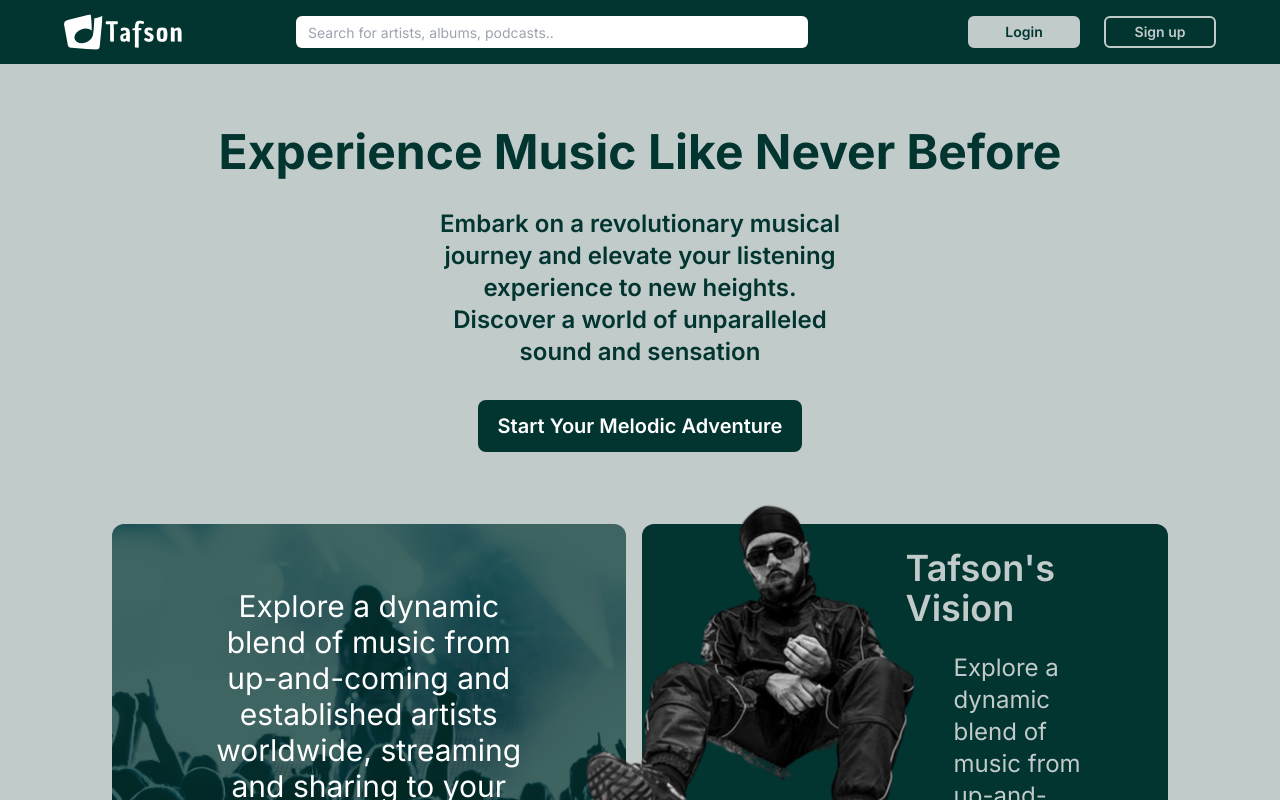
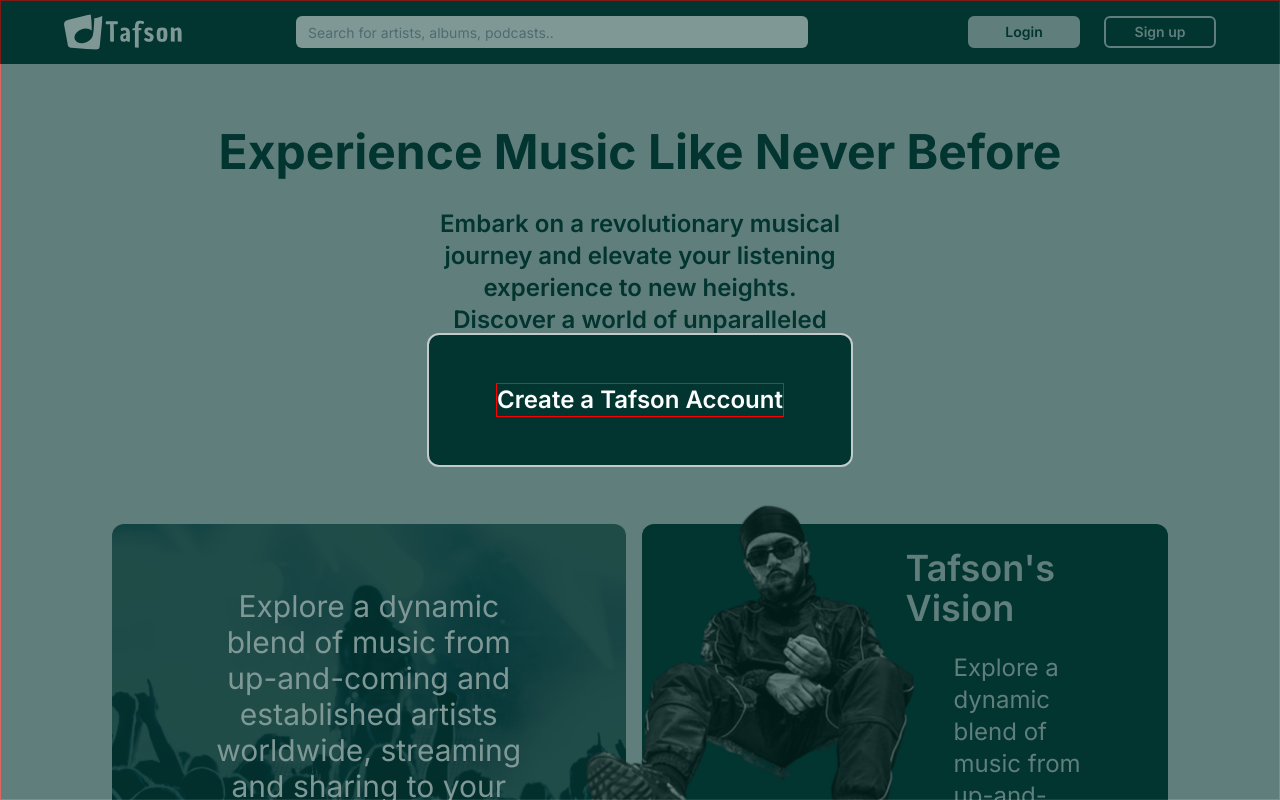
Before and after one commit to v3rti/tafson, a Next.js app: page / in a window 1280 px wide. Shown: the top 800 px of the page. Built offline with nearby package versions, Linux system fonts and the light colour scheme.

Commit message:
sign up form initial design, very messy still

```diff
--- a/app/page.jsx
+++ b/app/page.jsx
@@ -20,7 +20,7 @@
     setUserLogged(isLogged);
   }
   return (
-    <div className=''>
+    <div className='relative w-full'>
       {userLogged ? <NavbarIn /> : <NavbarDefault loggedIn={handleUserStatus}/>}
         {userLogged ? <BodyIn /> : <DemoBody /> }
         {/* <Footer /> */}
--- a/components/CreateAccount.jsx
+++ b/components/CreateAccount.jsx
@@ -3,8 +3,15 @@
 
 export default function CreateAccount(){
     return(
-        <div className="mx-auto text-white p-12 rounded-xl text-secondary-jetstream w-4/12 bg-primary-green border-2 border-secondary-jetstream">
-            Account
+        <div className="absolute w-full top-0 flex justify-center items-center h-screen">
+            <div className='relative bg-primary-green opacity-50 h-screen w-full z-10 borderTest'></div>
+            <div className="z-20 absolute mx-auto text-white p-12 rounded-xl text-secondary-jetstream w-4/12 bg-primary-green border-2 border-secondary-jetstream">
+                <div className='flex justify-center'>
+                    <div className='borderTest text-2xl font-semibold'>
+                        Create a Tafson Account
+                    </div>
+                </div>
+            </div>
         </div>
     )
 }
```
